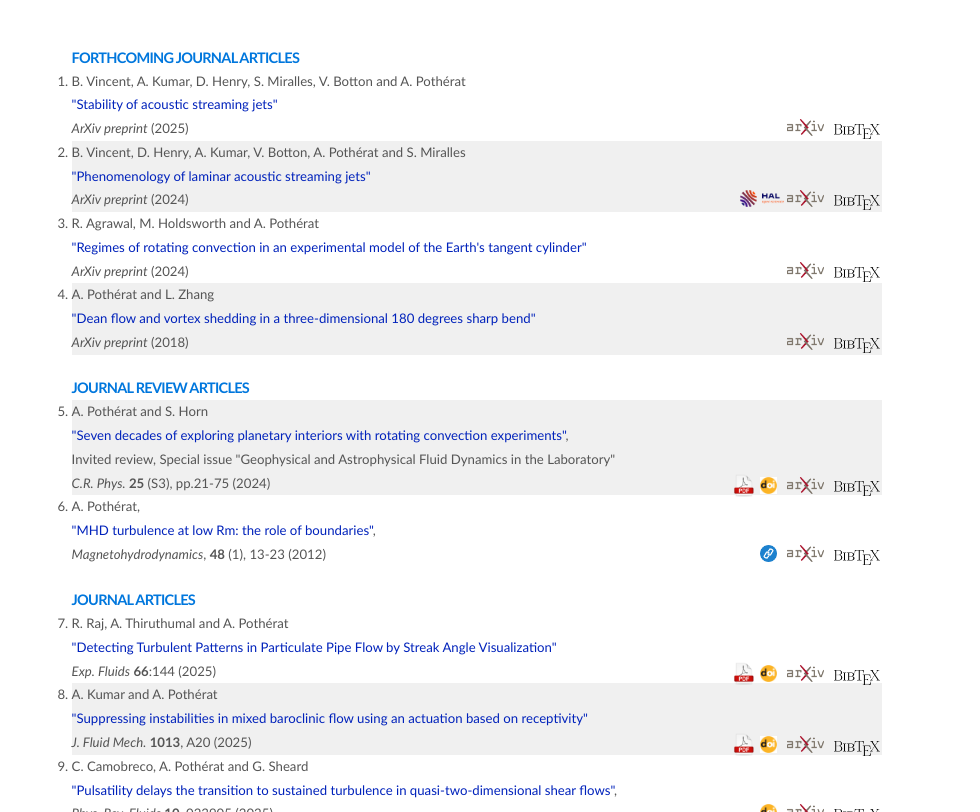
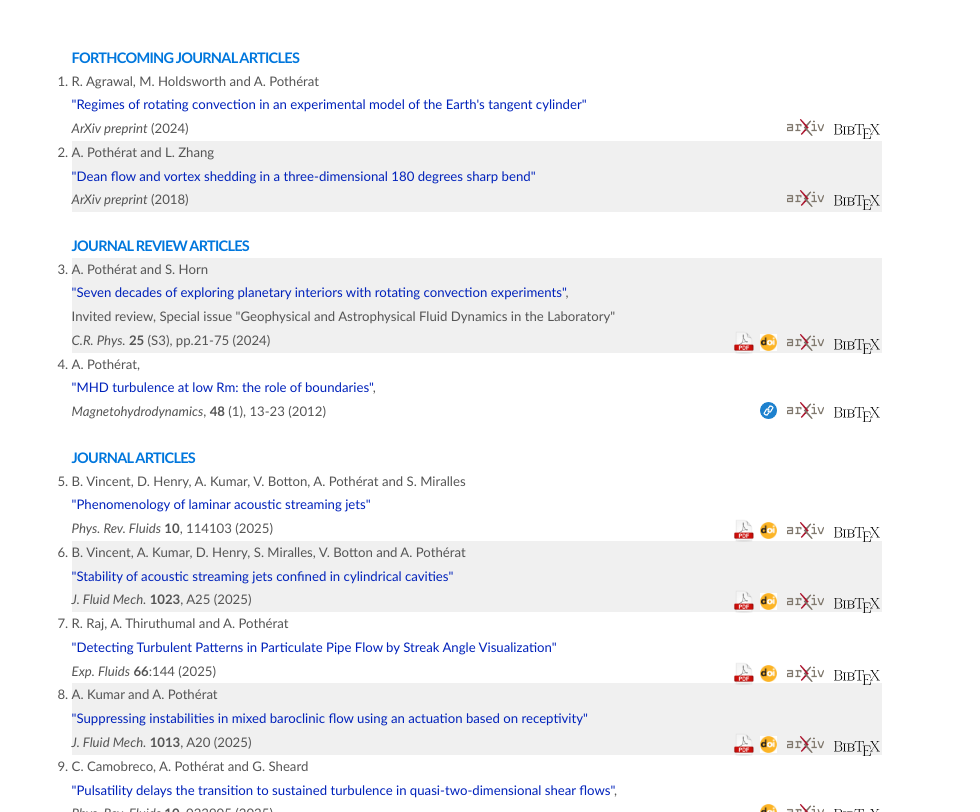
Before and after one commit to albanpotherat/magnetofludyn, a plain HTML site: page publications.html in a window 1280 px wide. Shown: the part 314-1126 px from the top of the page, without its empty margins (158-1138 px from the left). Drawn offline with Linux system fonts and the light colour scheme; a script that the page names is missing.

Commit message:
Add files via upload

```diff
--- a/publications.html
+++ b/publications.html
@@ -80,28 +80,8 @@ aside {
 	<br>
 -->
 
-<li class="altern"> B. Vincent, A. Kumar, D. Henry, S. Miralles, V. Botton  and A. Poth&#233;rat<br>
-<a name=vmhbp2024_prf>"Stability of acoustic streaming jets"</a><br>
-<cite>ArXiv preprint</cite> (2025)
-<table align="right">
-<td width="25"></td>
-<td width="45"><a href="https://arxiv.org/abs/2504.02756"><img src="publications_files/arxiv-logo.png" alt="ArXiv:" height="17"></a></td>
-<td width="45"><a href="publications_files/vincent2025_arxiv.bib"><img src="publications_files/2880px-BibTeX_logo.png" alt="BibTeX" style="float:right" height="15"></a></td>
-</table>
-
-
-<li class="altern"> B. Vincent, D. Henry, A. Kumar, V. Botton, A. Poth&#233;rat and S. Miralles<br>
-<a name=vmhbp2024_prf>"Phenomenology of laminar acoustic streaming jets"</a><br>
-<cite>ArXiv preprint</cite> (2024)
-<table align="right">
-<td width="25"></td>
-<td width="45"><a href="https://hal.science/hal-04674347/"><img src="publications_files/hal-logo.png" alt="HAL:" height="17"></a></td>
-<td width="45"><a href="https://arxiv.org/abs/2409.15083"><img src="publications_files/arxiv-logo.png" alt="ArXiv:2409.15083" height="17"></a></td>
-<td width="45"><a href="publications_files/vincent2024_arxiv.bib"><img src="publications_files/2880px-BibTeX_logo.png" alt="BibTeX" style="float:right" height="15"></a></td>
-</table>
-<!--
-<a href="https://hal.science/hal-04674347/">hal-04674347</a>
--->
+
+
 
 <!--<cite>Phys. Rev. Fluids</cite> 8, 024191 (2024)
 <a href=https://hal.science/hal-04230590/>hal-04230590</a>,
@@ -177,6 +157,32 @@ DOI: http://doi.org/10.22364/mhd -->
 
 <a name=articles><h2>Journal articles</h2></a>
 
+
+<li class="altern"> B. Vincent, D. Henry, A. Kumar, V. Botton, A. Poth&#233;rat and S. Miralles<br>
+<a name=vmhbp2024_prf>"Phenomenology of laminar acoustic streaming jets"</a><br>
+<cite>Phys. Rev. Fluids</cite> <b>10</b>, 114103 (2025)
+<table align="right">
+<td width="25"><a href=https://journals.aps.org/prfluids/pdf/10.1103/ylrm-gsxl><img src="publications_files/pdf_logo.png" alt="DOI" height="23"></a> </td>
+<td width="25"><a href=https://doi.org/10.1103/ylrm-gsxl><img src="publications_files/doi-logo.png" alt="DOI" height="17"></a> </td>
+<!--<td width="45"><a href="https://hal.science/hal-04674347/"><img src="publications_files/hal-logo.png" alt="HAL:" height="17"></a></td>
+-->
+<td width="45"><a href="https://arxiv.org/abs/2409.15083"><img src="publications_files/arxiv-logo.png" alt="ArXiv:2409.15083" height="17"></a></td>
+<td width="45"><a href="publications_files/vincent2024_arxiv.bib"><img src="publications_files/2880px-BibTeX_logo.png" alt="BibTeX" style="float:right" height="15"></a></td>
+</table>
+<!--
+<a href="https://hal.science/hal-04674347/">hal-04674347</a>
+-->
+
+
+<li class="altern"> B. Vincent, A. Kumar, D. Henry, S. Miralles, V. Botton  and A. Poth&#233;rat<br>
+<a name=vmhbp2024_prf>"Stability of acoustic streaming jets confined in cylindrical cavities"</a><br>
+<cite>J. Fluid Mech.</cite> <b>1023</b>, A25 (2025)
+<table align="right">
+<td width="25"><a href=https://www.cambridge.org/core/services/aop-cambridge-core/content/view/7BDFB84AC861CB8F4AED2AFEC35F2A13/S0022112025108100a.pdf/stability-of-acoustic-streaming-jets-confined-in-cylindrical-cavities.pdf><img src="publications_files/pdf_logo.png" alt="DOI" height="23"></a> </td>
+<td width="25"><a href=https:/doi.org/10.1017/jfm.2025.10810><img src="publications_files/doi-logo.png" alt="DOI" height="17"></a> </td>
+<td width="45"><a href="https://arxiv.org/abs/2504.02756"><img src="publications_files/arxiv-logo.png" alt="ArXiv:" height="17"></a></td>
+<td width="45"><a href="publications_files/vincent2025_jfm.bib"><img src="publications_files/2880px-BibTeX_logo.png" alt="BibTeX" style="float:right" height="15"></a></td>
+</table>
 
 <li class="altern"> R. Raj, A. Thiruthumal  and A. Poth&#233;rat<br>
 <a name=vmhbp2024_prf>"Detecting Turbulent Patterns in Particulate Pipe Flow by Streak Angle Visualization"</a><br>
```
